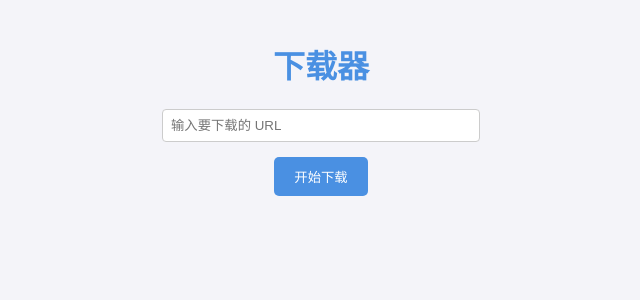
After one commit to felixchioa/ziyuan77-web_flask, a Flask app: template app/templates/download.html in a window 1280 px wide. The commit adds this page. Shown: the top 300 px of the page, without its empty margins (319-959 px from the left). Run offline with Flask 2, Linux system fonts and the light colour scheme; the template is opened without the code that fills it, so the values that code supplies are empty; parts of the project's set-up code (start-up, migrations or seed data) failed here and were passed over.

Commit message:
Refactor routes.py and add download functionality

```diff
--- a/app/routes.py
+++ b/app/routes.py
@@ -1,6 +1,9 @@
 import random
 from collections import Counter
-from flask import request, jsonify, render_template, current_app
+import tempfile
+import os
+import requests
+from flask import request, jsonify, render_template, current_app, send_file
 from app.logger import Logger
 
 
@@ -106,8 +109,66 @@ def calculator():
     return render_template('calculator.html')
 
 
-
 @current_app.route('/math')
 def math():
     logger.debug("Rendering math.html")
     return render_template('math.html')
+
+
+@current_app.route('/download/index', methods=['GET', 'POST'])
+def download_index():
+    logger.debug("Rendering download.html")
+    return render_template('download.html')
+
+
+@current_app.route('/download', methods=['POST'])
+def download():
+    data = request.json
+    url = data.get('url')
+
+    if not url:
+        return jsonify({'error': 'No URL provided'}), 400
+
+    try:
+        headers = {
+            'User-Agent': 'Mozilla/5.0 (Windows NT 10.0; Win64; x64) AppleWebKit/537.36 (KHTML, like Gecko) Chrome/58.0.3029.110 Safari/537.3'
+        }
+        response = requests.get(url, headers=headers, stream=True, timeout=10)
+        if response.status_code == 200:
+            with tempfile.NamedTemporaryFile(delete=False) as tmp_file:
+                for chunk in response.iter_content(chunk_size=8192):
+                    tmp_file.write(chunk)
+                tmp_file_path = tmp_file.name
+
+            return send_file(tmp_file_path, as_attachment=True, download_name='downloaded_file',
+                             mimetype='application/octet-stream')
+        else:
+            return jsonify({'error': 'Failed to download directly'}), 400
+    except Exception as e:
+        logger.error(f"Download error: {e}")
+        return jsonify({'error': str(e)}), 500
+    finally:
+        if 'tmp_file_path' in locals() and os.path.exists(tmp_file_path):
+            os.remove(tmp_file_path)
+
+
+@current_app.route('/crawl', methods=['POST'])
+def crawl():
+    data = request.json
+    url = data.get('url')
+
+    if not url:
+        return jsonify({'error': 'No URL provided'}), 400
+
+    try:
+        headers = {
+            'User-Agent': 'Mozilla/5.0 (Windows NT 10.0; Win64; x64) AppleWebKit/537.36 (KHTML, like Gecko) Chrome/58.0.3029.110 Safari/537.3'
+        }
+        response = requests.get(url, headers=headers, timeout=10)
+        if response.status_code == 200:
+            return jsonify({'content': response.text[:1000]})
+        else:
+            return jsonify({'error': 'Failed to crawl the URL'}), 400
+    except Exception as e:
+        logger.error(f"Crawl error: {e}")
+        return jsonify({'error': str(e)}), 500
--- /dev/null
+++ b/app/templates/download.html
@@ -0,0 +1,127 @@
+<!DOCTYPE html>
+<html lang="zh-CN">
+<head>
+    <meta charset="UTF-8">
+    <title>下载器</title>
+    <style>
+        body {
+            font-family: Arial, sans-serif;
+            background-color: #f4f4f9;
+            color: #333;
+            margin: 0;
+            padding: 20px;
+            display: flex;
+            flex-direction: column;
+            align-items: center;
+        }
+
+        h1 {
+            color: #4a90e2;
+        }
+
+        .form-group {
+            margin-bottom: 15px;
+        }
+
+        input {
+            padding: 8px;
+            width: 300px;
+            border: 1px solid #ccc;
+            border-radius: 4px;
+        }
+
+        button {
+            background-color: #4a90e2;
+            color: #fff;
+            border: none;
+            padding: 10px 20px;
+            border-radius: 5px;
+            cursor: pointer;
+            transition: background-color 0.3s;
+        }
+
+        button:hover {
+            background-color: #357ab8;
+        }
+
+        #message {
+            margin-top: 20px;
+            color: #d9534f;
+        }
+    </style>
+</head>
+<body>
+    <h1>下载器</h1>
+    <div class="form-group">
+        <input type="text" id="urlInput" placeholder="输入要下载的 URL">
+    </div>
+    <button onclick="startDownload()">开始下载</button>
+    <div id="message"></div>
+
+    <script>
+        function startDownload() {
+            const url = document.getElementById('urlInput').value;
+            if (!url) {
+                alert('请输入一个有效的 URL');
+                return;
+            }
+
+            // 尝试直接下载
+            fetch('/download', {
+                method: 'POST',
+                headers: {
+                    'Content-Type': 'application/json'
+                },
+                body: JSON.stringify({ url: url })
+            })
+            .then(response => {
+                if (response.ok) {
+                    return response.blob();
+                } else {
+                    throw new Error('无法直接下载，尝试使用爬虫');
+                }
+            })
+            .then(blob => {
+                const a = document.createElement('a');
+                const url = window.URL.createObjectURL(blob);
+                a.href = url;
+                a.download = 'downloaded_file';
+                document.body.appendChild(a);
+                a.click();
+                a.remove();
+                window.URL.revokeObjectURL(url);
+                document.getElementById('message').textContent = '文件已直接下载。';
+            })
+            .catch(error => {
+                console.log(error);
+                if (confirm('无法直接下载，是否使用爬虫下载？')) {
+                    downloadWithCrawler(url);
+                }
+            });
+        }
+
+        function downloadWithCrawler(url) {
+            fetch('/crawl', {
+                method: 'POST',
+                headers: {
+                    'Content-Type': 'application/json'
+                },
+                body: JSON.stringify({ url: url })
+            })
+            .then(response => response.json())
+            .then(data => {
+                if (data.error) {
+                    document.getElementById('message').textContent = `爬虫下载失败: ${data.error}`;
+                } else {
+                    document.getElementById('message').textContent = '爬虫下载成功，内容已获取。';
+                    // 这里可以处理爬虫获取的内容
+                    console.log(data.content);
+                }
+            })
+            .catch(error => {
+                document.getElementById('message').textContent = `请求失败: ${error}`;
+            });
+        }
+    </script>
+</body>
+</html>
--- a/app/templates/index.html
+++ b/app/templates/index.html
@@ -41,6 +41,7 @@
         <a href="/excel"> Excel公式生成器 </a>
         <a href="/calculator"> 多功能计算器 </a>
         <a href="/math"> 数学计算生成器 </a>
+        <a href="/download/index"> 下载器 </a>
         <!--<a href="http://server.xhdndmm.cn:5244"> 资源站 </a>-->
         <!--<a href="https://xhdndmm.cn"> 我朋友的网站 </a>-->
         <script src="/static/js/index.js"></script>
--- a/requirements.txt
+++ b/requirements.txt
@@ -3,3 +3,4 @@ Flask == 2.1.1
 werkzeug == 2.1.1
 pymongo == 4.10.1
 python-dotenv==1.0.1
+requests
```
